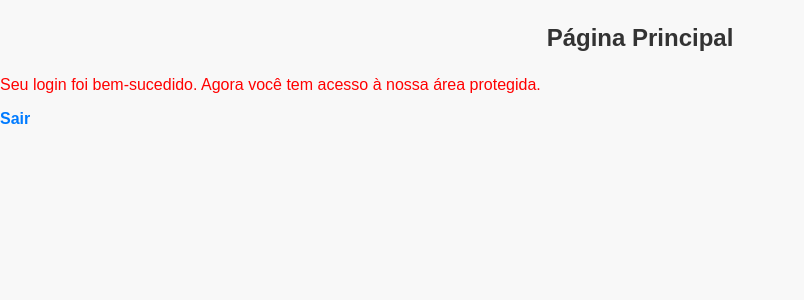
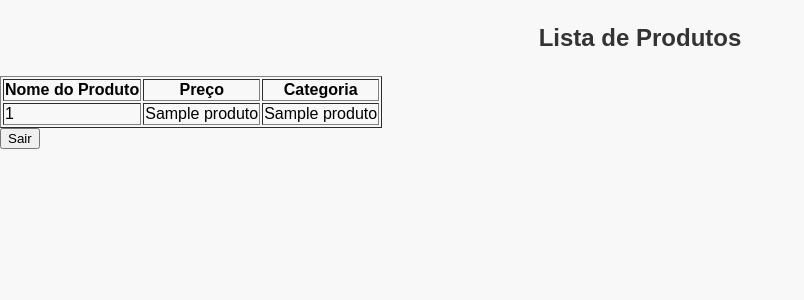
Before and after one commit to Fred-Costa/FlaskWebApp, a Flask app: template templates/index.html in a window 1280 px wide. Shown: the top 300 px of the page, without its empty margins (0-804 px from the left). Run offline with Flask 3, Linux system fonts and the light colour scheme; the template is opened without the code that fills it: most values are stand-ins (such as "Sample title", 1, 10 or a date in 2020).

Commit message:
Alteração do código 'index.html' para que os produtos fossem listados numa tabela por (nome, preço e categoria)

```diff
--- a/templates/index.html
+++ b/templates/index.html
@@ -1,14 +1,28 @@
 {% extends 'base.html' %}
 
 {% block head %}
-<title> Página Principal (WELCOME) </title>
+<title> Lista de Produtos </title>
 {% endblock %}
 
 {% block body %}
-<h3> Página Principal </h3>
+<h3> Lista de Produtos </h3>
+<table border="1">
+    <tr>
+        <th>Nome do Produto</th>
+        <th>Preço</th>
+        <th>Categoria</th>
+    </tr>
+    {% for produto in produtos %}
+    <tr>
+        <td>{{ produto[0] }}</td>
+        <td>{{ produto[1] }}</td>
+        <td>{{ produto[2] }}</td>
+    </tr>
+    {% endfor %}
+</table>
 
-<p>Seu login foi bem-sucedido. Agora você tem acesso à nossa área protegida.</p>
-
-<p><a href="/">Sair</a></p>
+<form action='/'>
+    <button type="submit" class="logout-button">Sair</button>
+</form>
 
 {% endblock %}
```
